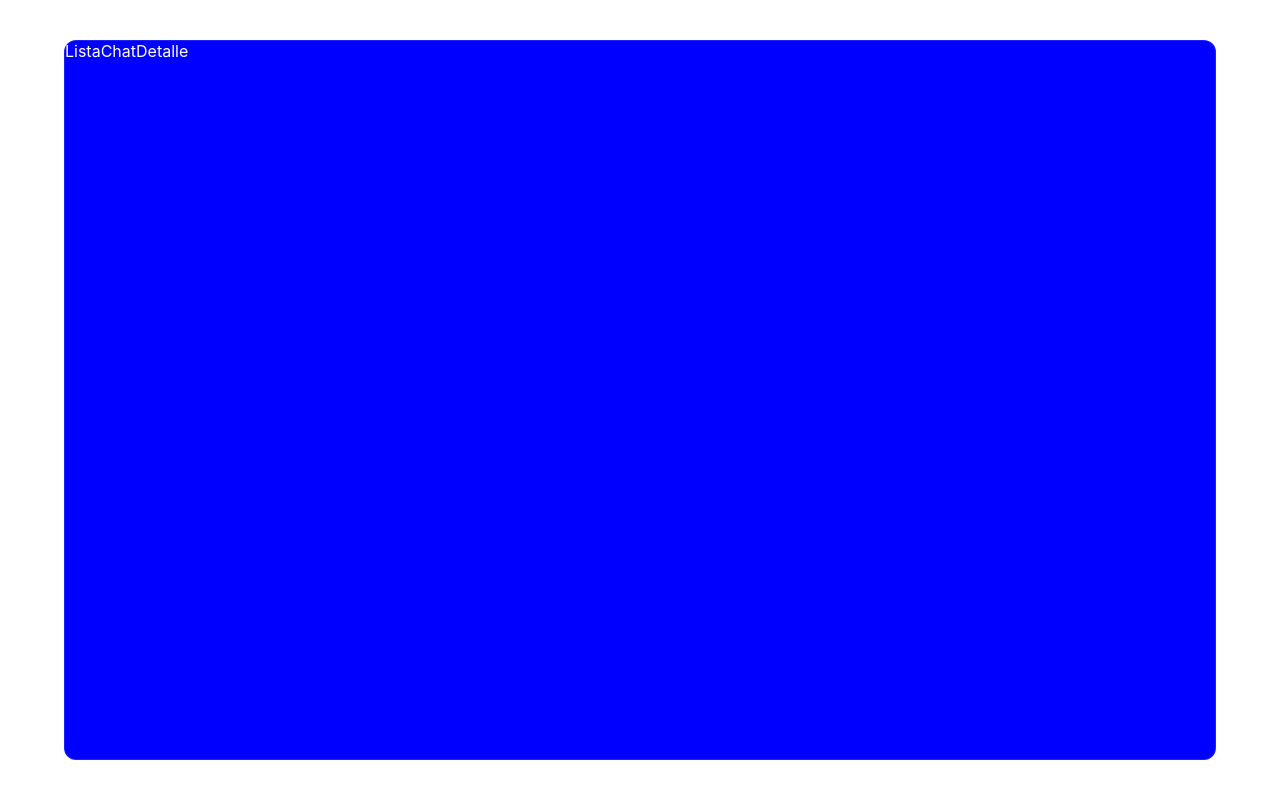
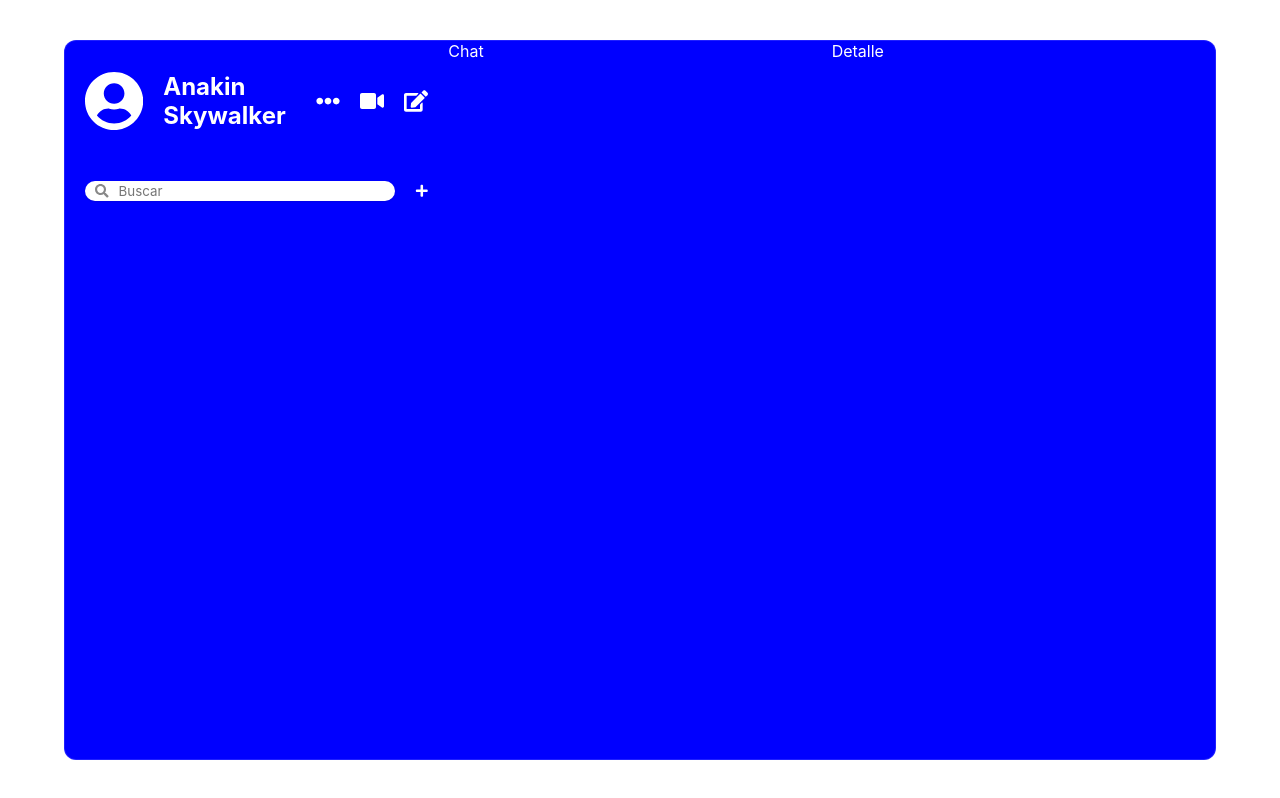
Before and after one commit to AldG99/social-wave, a React (Create React App) app: page / in a window 1280 px wide. Built offline with nearby package versions, Linux system fonts and the light colour scheme; the HTML template or start-up script is replaced by a standard one.

Commit message:
Diseño de la barra de búsqueda de React

```diff
--- a/package.json
+++ b/package.json
@@ -8,6 +8,7 @@
     "@testing-library/user-event": "^13.5.0",
     "react": "^18.3.1",
     "react-dom": "^18.3.1",
+    "react-icons": "^5.2.1",
     "react-scripts": "5.0.1",
     "sass": "^1.77.6",
     "web-vitals": "^2.1.4"
--- a/src/components/chat/chat.js
+++ b/src/components/chat/chat.js
@@ -1,6 +1,8 @@
+import "../../styles/chat.scss";
+
 const Chat = () => {
   return (
-    <div className="">Chat</div>
+    <div className="chat">Chat</div>
   )
 }
 
--- a/src/components/detail/detail.js
+++ b/src/components/detail/detail.js
@@ -1,6 +1,8 @@
+import "../../styles/detail.scss";
+
 const Detail = () => {
   return (
-    <div className="">Detalle</div>
+    <div className="detail">Detalle</div>
   )
 }
 
--- /dev/null
+++ b/src/components/list/chatList/charList.js
@@ -0,0 +1,25 @@
+import React, { useState } from "react";
+import { FaSearch, FaPlus, FaMinus } from 'react-icons/fa'; // Importa los iconos necesarios
+import "../../../styles/chatList.scss"
+
+const ChatList = () => {
+  const [addMode, setAddMode] = useState(false);
+
+  return (
+    <div className="chatList">
+      <div className="search">
+        <div className="searchBar">
+          <FaSearch className="searchIcon" />
+          <input type="text" placeholder="Buscar" />
+        </div>
+        {addMode ? (
+          <FaMinus className="addIcon" onClick={() => setAddMode((prev) => !prev)} />
+        ) : (
+          <FaPlus className="addIcon" onClick={() => setAddMode((prev) => !prev)} />
+        )}
+      </div>
+    </div>
+  )
+}
+
+export default ChatList;
--- a/src/components/list/list.js
+++ b/src/components/list/list.js
@@ -1,6 +1,13 @@
+import "../../styles/list.scss";
+import ChatList from "./chatList/charList";
+import UserInfo from "./userInfo/userInfo";
+
 const List = () => {
   return (
-    <div className="">Lista</div>
+    <div className="list">
+      <UserInfo/>
+      <ChatList/>
+    </div>
   )
 }
 
--- /dev/null
+++ b/src/components/list/userInfo/userInfo.js
@@ -0,0 +1,21 @@
+import React from "react";
+import { FaUserCircle, FaEllipsisH, FaVideo, FaEdit } from 'react-icons/fa'; // Importa los iconos
+import "../../../styles/userInfo.scss";
+
+const UserInfo = () => {
+  return (
+    <div className="userInfo">
+      <div className="user">
+        <FaUserCircle className="avatar" />
+        <h2>Anakin Skywalker</h2>
+      </div>
+      <div className="icons">
+        <FaEllipsisH className="icon" />
+        <FaVideo className="icon" />
+        <FaEdit className="icon" />
+      </div>
+    </div>
+  )
+}
+
+export default UserInfo;
--- a/src/styles/chat.scss
+++ b/src/styles/chat.scss
@@ -0,0 +1,3 @@
+.chat {
+  flex: 1;
+}
--- /dev/null
+++ b/src/styles/chatList.scss
@@ -0,0 +1,40 @@
+.chatList {
+  .search {
+    display: flex;
+    align-items: center;
+    gap: 20px;
+    padding: 20px;
+
+    .searchBar {
+      flex: 1;
+      display: flex;
+      align-items: center;
+      background-color: #fff;
+      padding: 2px 10px;
+      border-radius: 20px;
+      box-shadow: 0 1px 2px rgba(0, 0, 0, 0.1);
+
+      .searchIcon {
+        font-size: 0.85rem; /* Ajusta el tamaño del icono */
+        color: #888; /* Ajusta el color del icono */
+      }
+
+      input {
+        border: none;
+        outline: none;
+        margin-left: 10px;
+        flex-grow: 1;
+      }
+    }
+
+    .addIcon {
+      font-size: 0.85rem; /* Ajusta el tamaño del icono */
+      color: #ffffff; /* Ajusta el color del icono */
+      cursor: pointer;
+
+      &:hover {
+        color: #000; /* Cambia el color al pasar el ratón sobre el icono */
+      }
+    }
+  }
+}
--- a/src/styles/detail.scss
+++ b/src/styles/detail.scss
@@ -0,0 +1,3 @@
+.detail {
+  flex: 1;
+}
--- a/src/styles/list.scss
+++ b/src/styles/list.scss
@@ -0,0 +1,3 @@
+.list {
+  flex: 1;
+}
--- /dev/null
+++ b/src/styles/userInfo.scss
@@ -0,0 +1,32 @@
+.userInfo {
+  padding: 20px;
+  display: flex;
+  align-items: center;
+  justify-content: space-around;
+
+  .user {
+    display: flex;
+    align-items: center;
+    gap: 20px;
+
+    .avatar {
+      font-size: 5rem; /* Ajusta el tamaño del icono */
+      color: #ffffff; /* Ajusta el color del icono */
+    }
+  }
+
+  .icons {
+    display: flex;
+    gap: 20px;
+
+    .icon {
+      font-size: 1.5rem; /* Ajusta el tamaño de los iconos */
+      color: #ffffff; /* Ajusta el color de los iconos */
+      cursor: pointer;
+
+      &:hover {
+        color: #000; /* Cambia el color al pasar el ratón sobre el icono */
+      }
+    }
+  }
+}
```
Also changed, not shown: 1 other file (tests, documents, lock files or other folders).
